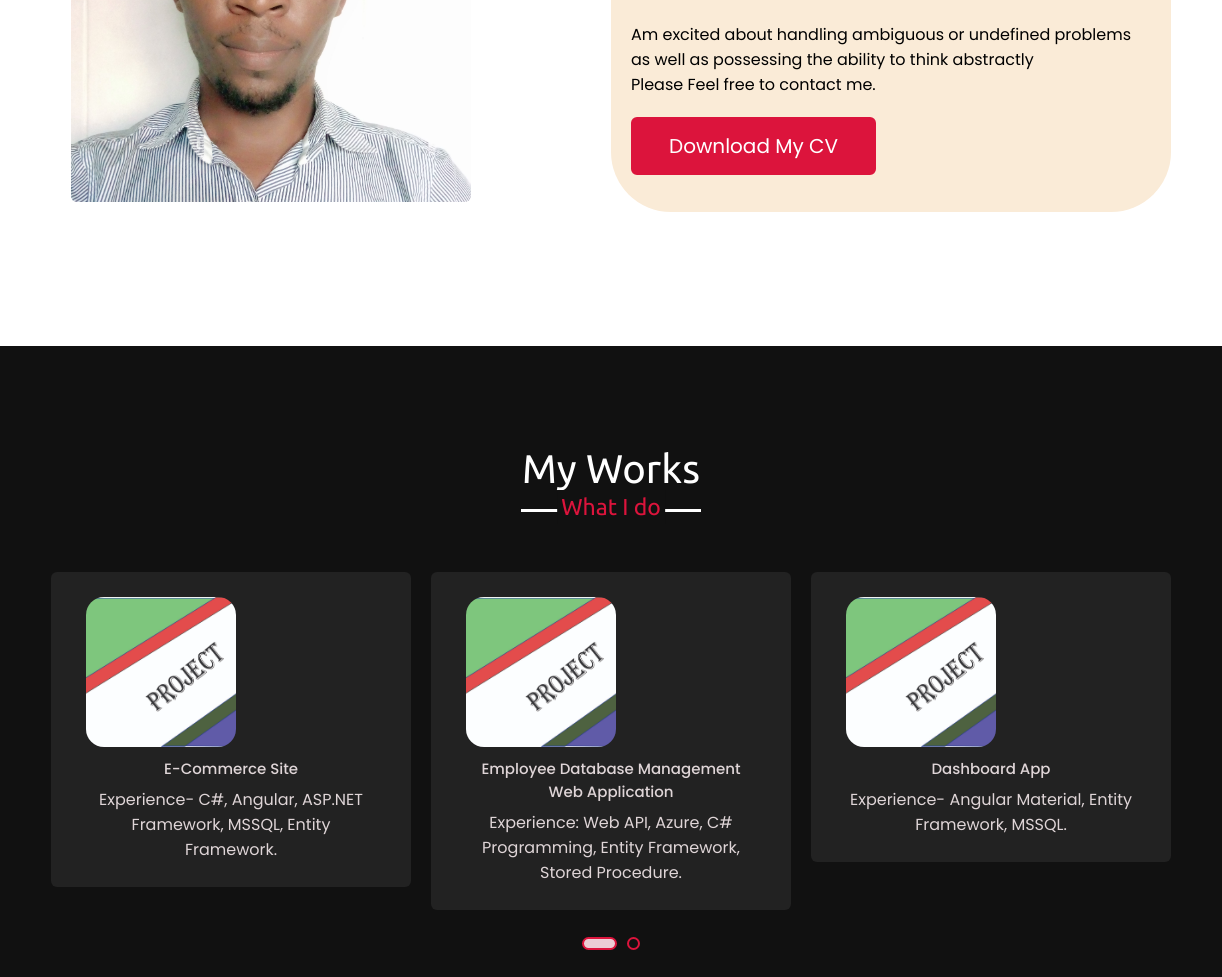
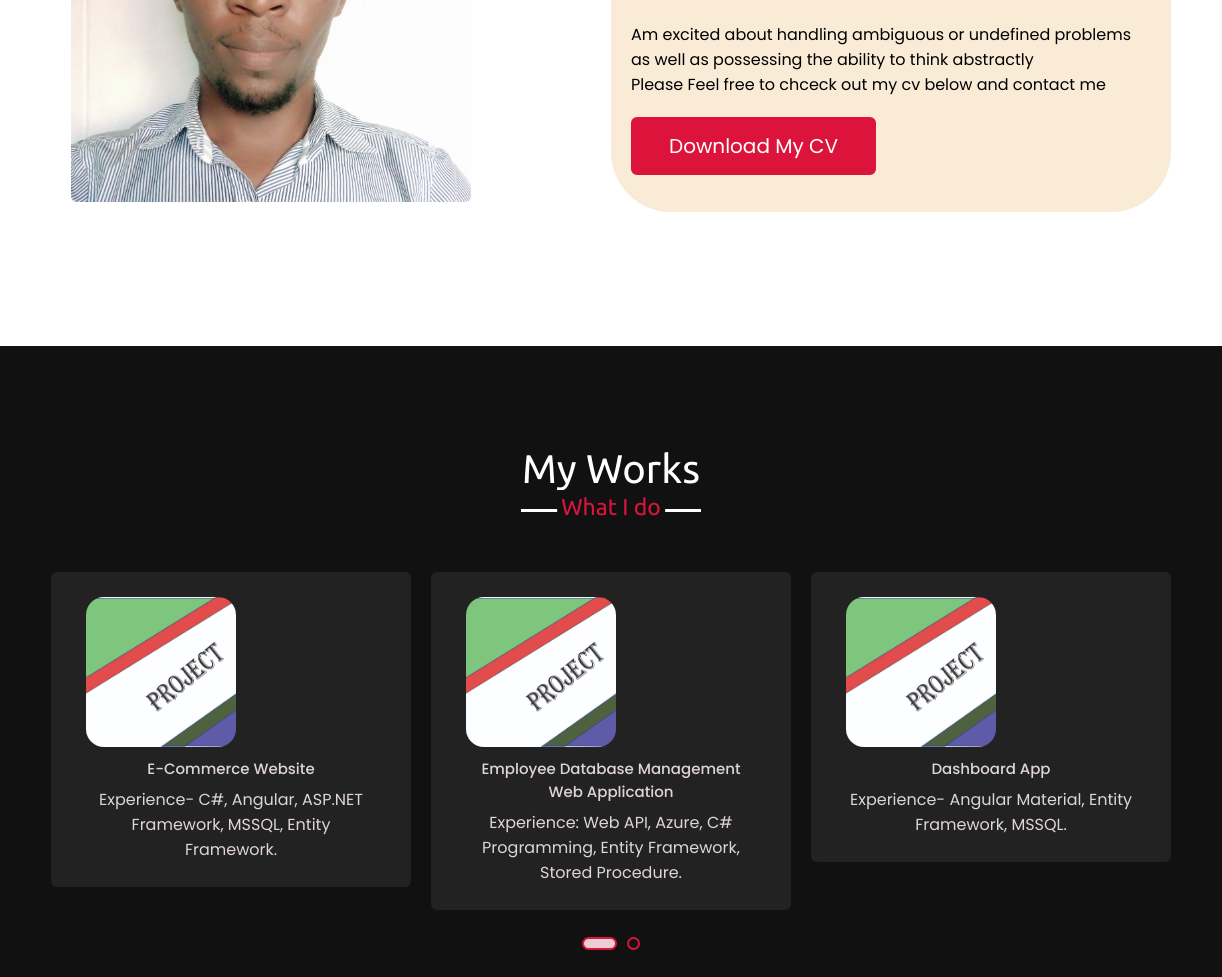
Before and after one commit to EmmaAzunna/Portfolio, a plain HTML site: page index.html in a window 1280 px wide. Shown: the part 1084-2061 px from the top of the page, 29-1251 px from the left. Drawn offline with nearby package versions, Linux system fonts and the light colour scheme.

Commit message:
edited text in html

```diff
--- a/css/style.css
+++ b/css/style.css
@@ -99,8 +99,6 @@ html{
 /* home section styling */
 .home {
   display: flex;
-  /* background: url("img/upop1.png") no-repeat; */
-
   height: 80vh;
   color: #fff;
   min-height: 500px;
--- a/index.html
+++ b/index.html
@@ -22,7 +22,7 @@
 <!-- =========================Navbar============================================================== -->
     <nav class="navbar">
         <div class="max-width">
-            <div class="logo"><a href="#">Emma<span>Azunna</span></a></div>
+            <div class="logo"><a href="index.html">Emma<span>Azunna</span></a></div>
             <ul class="menu">
                 <li><a href="#home" class="menu-btn">Home</a></li>
                 <li><a href="#about" class="menu-btn">About</a></li>
@@ -62,7 +62,7 @@
                     </p>
                     <br>
                     <p >Am excited about handling ambiguous or undefined problems as well as possessing the ability to think abstractly</p>
-                    <p >Please Feel free to contact me. </p>
+                    <p >Please Feel free to chceck out my cv below and contact me  </p>
                     <a href="https://drive.google.com/file/d/1dxG7XmACCvxB7EJ57YRb-baDBreCSlT1/view?usp=sharing" class="">Download My CV</a>
 
                 </div>
@@ -79,7 +79,7 @@
             <div class="card">
                 <a href="#">
                     <img src="img/Project1.jpg" alt="" class="">
-                    <div class="text">E-Commerce Site</div>
+                    <div class="text">E-Commerce Website</div>
                     <p>Experience- C#, Angular, ASP.NET Framework, MSSQL, Entity Framework.
                     </p>
                 </a>
```
